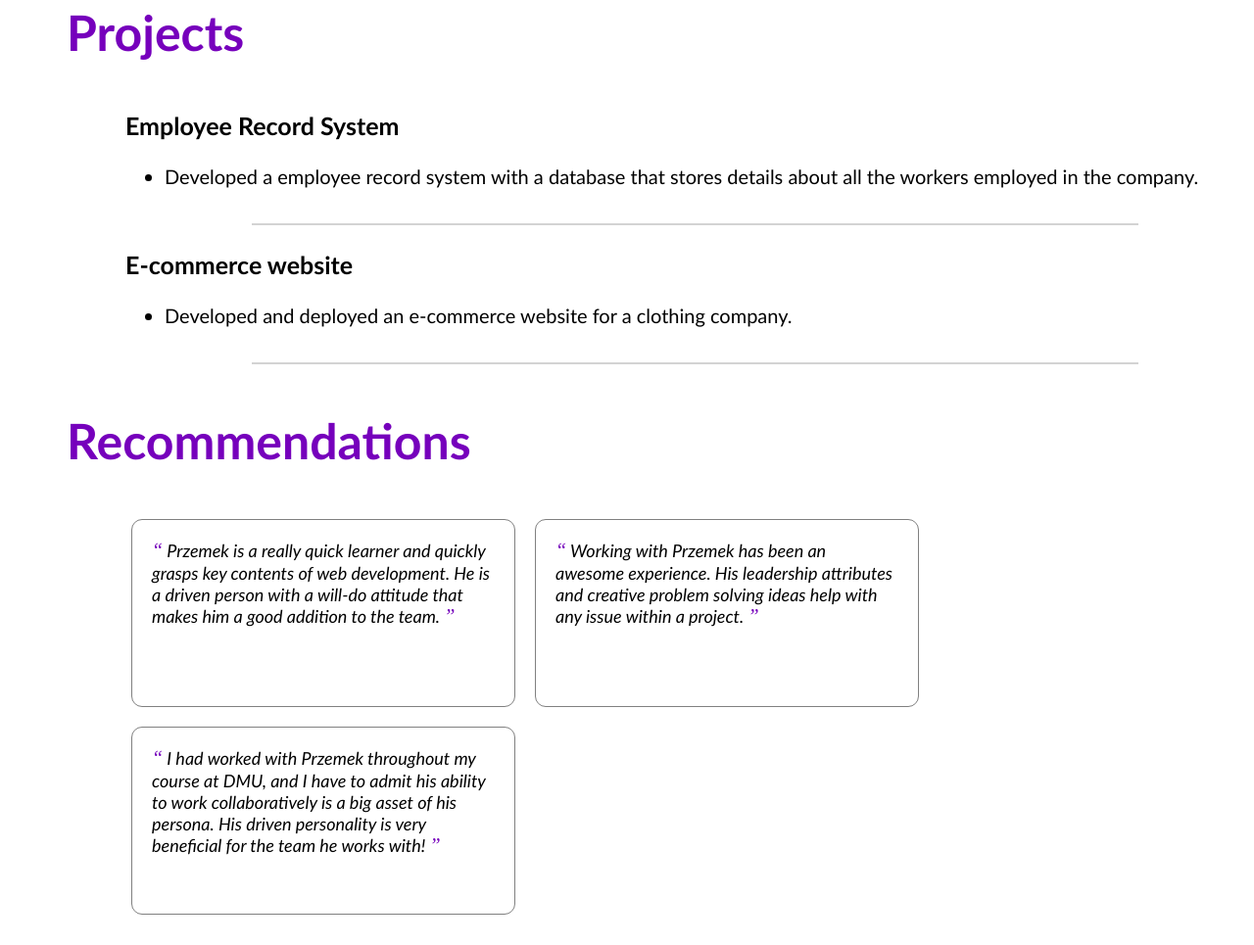
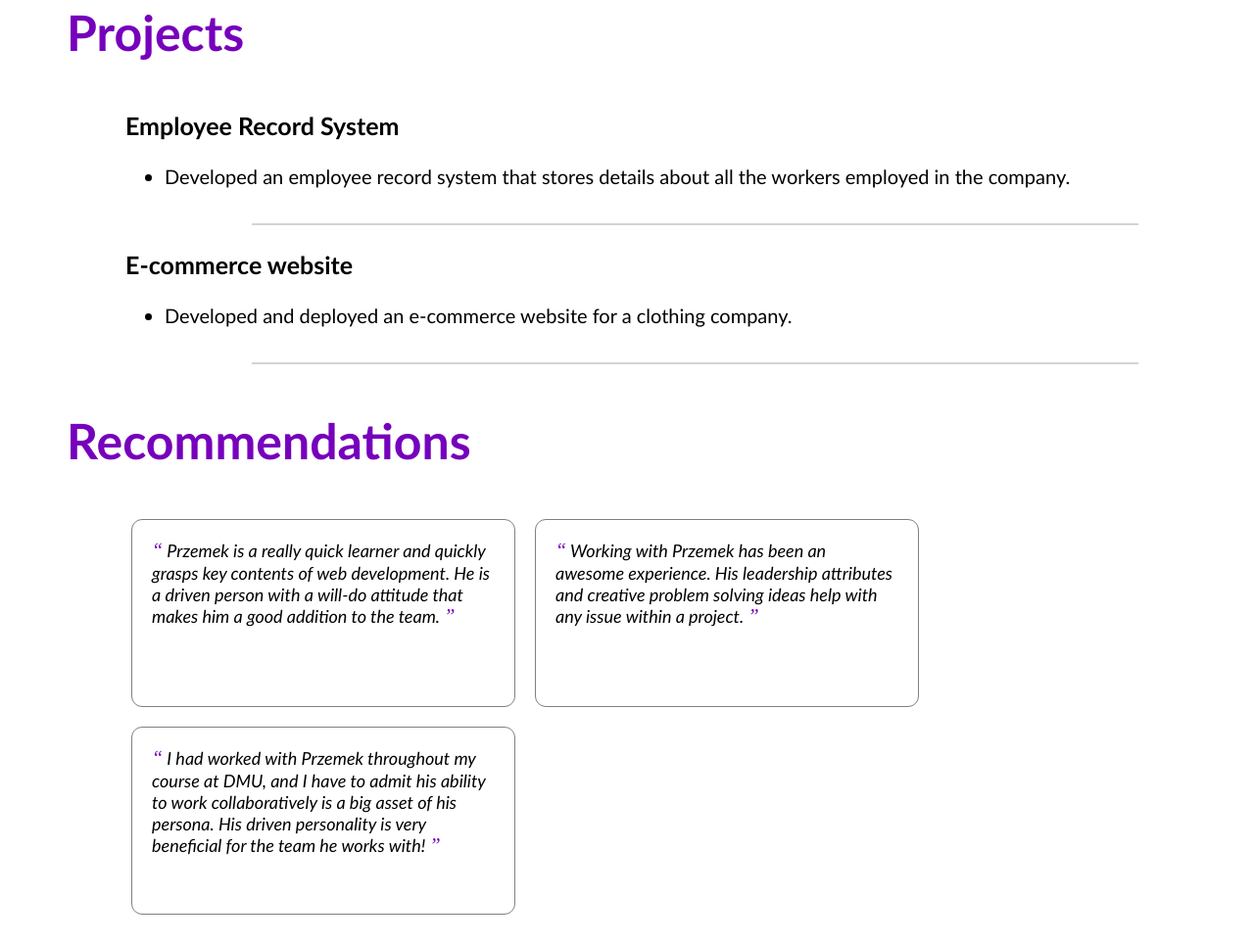
Before and after one commit to prz3m01299/portfolio, a plain HTML site: page index.html in a window 1280 px wide. Shown: the part 866-1831 px from the top of the page at 98% size. Drawn offline with Linux system fonts and the light colour scheme.

Commit message:
fixed a typo

```diff
--- a/index.html
+++ b/index.html
@@ -106,7 +106,7 @@
           <div class="project-card">
             <h3>Employee Record System</h3>
             <ul>
-              <li>Developed a employee record system with a database that stores details about all the workers employed in the company.</li>
+              <li>Developed an employee record system that stores details about all the workers employed in the company.</li>
             </ul>
           </div>
           <hr>
```
